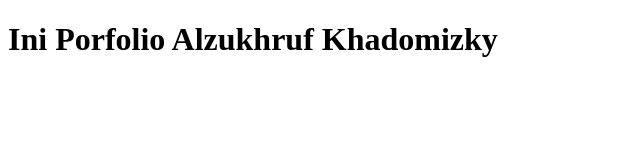
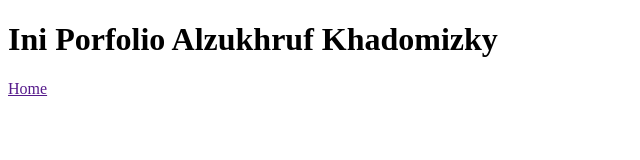
Before and after one commit to AlzukhrufKhdmzky/Porfolio_2, a plain HTML site: page index.html in a window 1280 px wide. Shown: the full height of the page, 0-640 px from the left. Drawn offline with Linux system fonts and the light colour scheme.

Commit message:
Menambahkan Menu navbar

```diff
--- a/index.html
+++ b/index.html
@@ -10,6 +10,11 @@
 
 <body>
   <h1>Ini Porfolio Alzukhruf Khadomizky</h1>
+  <nav>
+    <div class="row">
+      <a href="">Home</a>
+    </div>
+  </nav>
 </body>
 
 </html>
```
